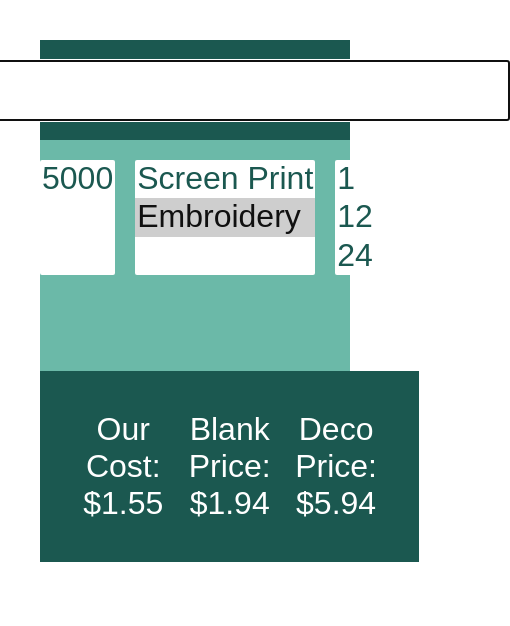
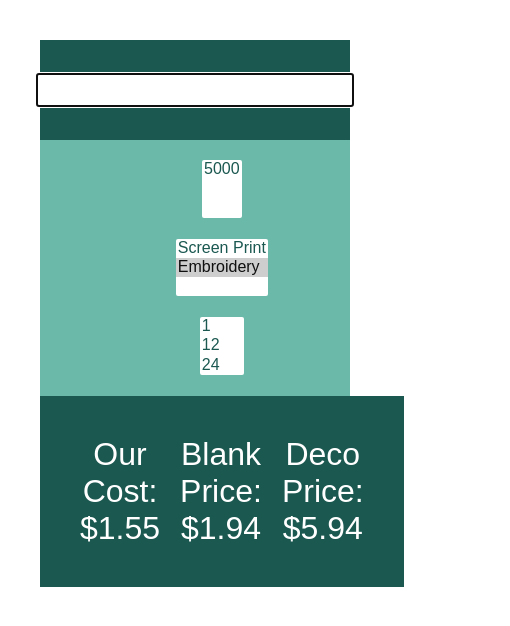
Before and after one commit to daemyonc/react-tshirt-quoter, a React (Create React App) app: page / in a window 390 px wide. Shown: the top 626 px of the page, 510 px wide, since content can reach past the window. Built offline with nearby package versions, Linux system fonts and the light colour scheme.

Commit message:
More styling tweaks

```diff
--- a/src/App.css
+++ b/src/App.css
@@ -1,3 +1,40 @@
+@media (max-width: 730px) {
+  .search {
+    font-size: 1.5rem;
+  }
+  select {
+    font-size: 1rem;
+  }
+  .mainContent {
+    grid-template-columns: 1fr;
+    grid-template-rows: 1fr 1fr 1fr;
+  }
+}
+@media (min-width: 731px) {
+  .search {
+    font-size: 2.5rem;
+  }
+  select {
+    font-size: 2rem;
+  }
+  .mainContent {
+    grid-template-columns: 1fr 1fr 1fr;
+    grid-template-rows: 1fr 1fr;
+  }
+}
+@media (min-width: 1600px) {
+  .search {
+    font-size: 4rem;
+  }
+  select {
+    font-size: 2.5rem;
+  }
+  .mainContent {
+    grid-template-columns: 1fr 1fr 1fr;
+    grid-template-rows: 1fr 1fr;
+  }
+}
+
 * {
   box-sizing: border-box;
 }
@@ -19,14 +56,8 @@ body {
   border: none;
 }
 
-.search {
-  font-size: 3rem;
-}
-
 .mainContent {
   display: grid;
-  grid-template-columns: 1fr 1fr 1fr;
-  grid-template-rows: 1fr 1fr;
   grid-gap: 20px;
   padding: 20px 0 0 0;
   align-items: center;
@@ -36,15 +67,12 @@ body {
 }
 
 select {
-  font-size: 2rem;
   color: rgb(27, 88, 80);
   border: none;
-
 }
 
 .itemSelect, .decoMethod, .selectQty {
-  align-self: stretch;
-
+  align-self: center;
 }
 
 .quoteResults {
--- a/src/App.js
+++ b/src/App.js
@@ -73,7 +73,7 @@ class App extends Component {
           </select>
         </div>
         <div className="selectQty">
-          <select onClick={this.handleQty} onChange={this.handleQty} size="3" >
+          <select onClick={this.handleQty} onChange={this.handleQty} size="3">
             <option value="1">1</option>
             <option value="12">12</option>
             <option value="24">24</option>
```
